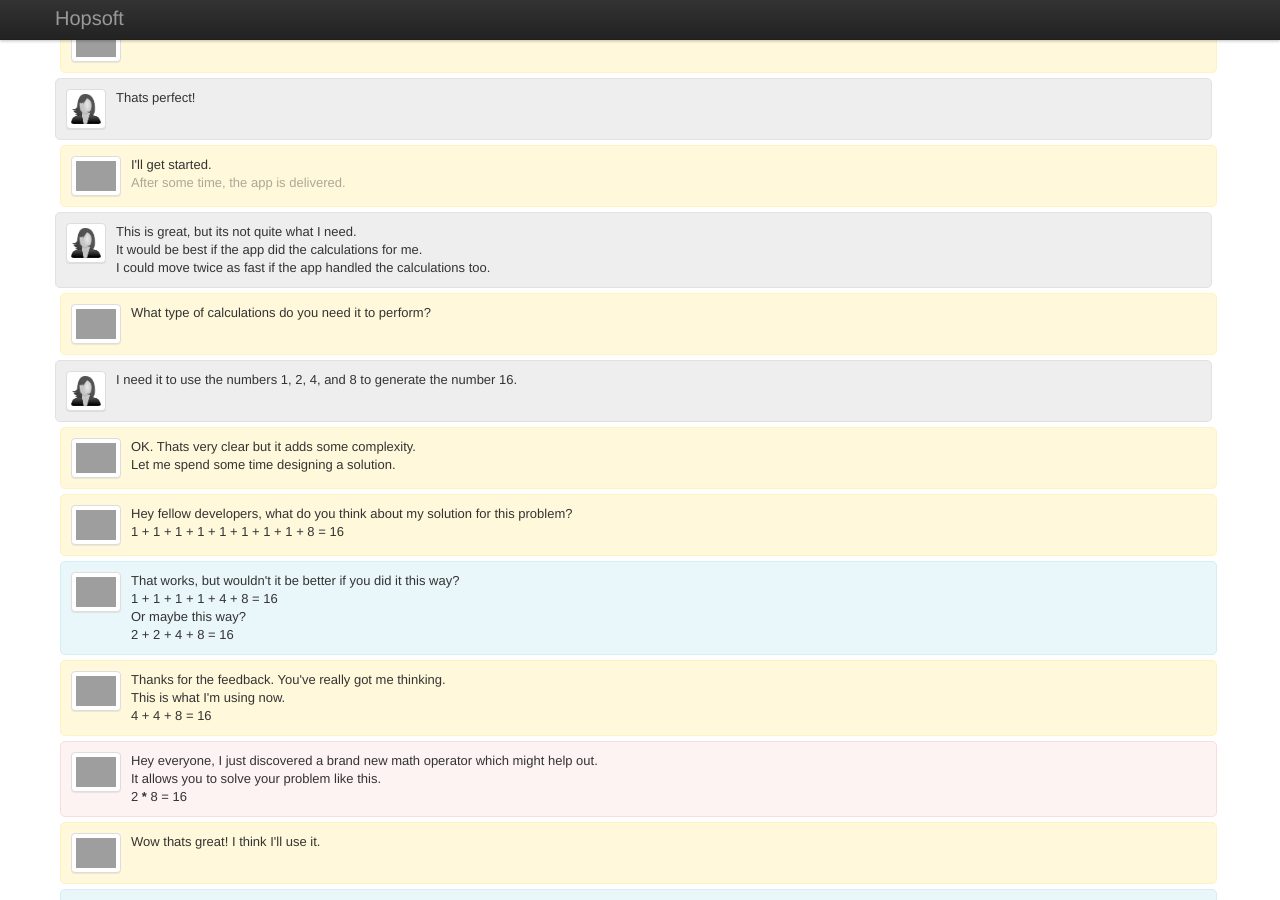
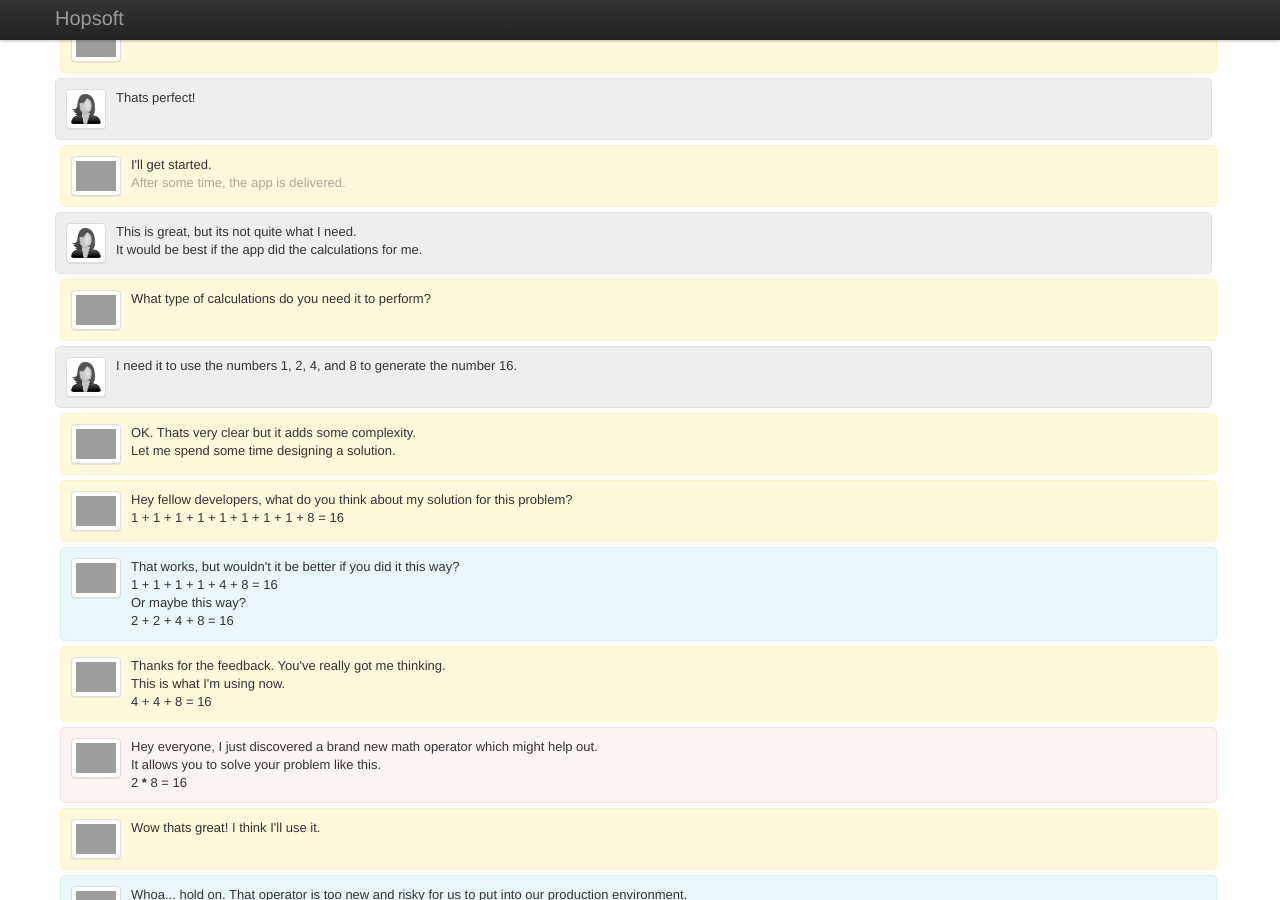
Before and after one commit to hopsoft/hopsoft.github.io, a Jekyll site: the page built from _posts/2012-08-17-why-software-is-hard.markdown, in a window 1280 px wide and 900 px high, scrolled down 892 px, cut to the strip 0-900 px from the top of the window. Built offline with Jekyll 4.4.1, drawn with Linux system fonts in a browser that asks for light colours; comment, search, counter and statistics services are not loaded; grey boxes are pictures that could not be loaded.

Commit message:
Minor tweak to the dialog for terseness.

```diff
--- a/_posts/2012-08-17-why-software-is-hard.markdown
+++ b/_posts/2012-08-17-why-software-is-hard.markdown
@@ -125,8 +125,7 @@ layout: bootstrap
       <img src="/public/images/avatar_female.png" class="thumbnail left" />
       <div class="left">
         This is great, but its not quite what I need.<br />
-        It would be best if the app did the calculations for me.<br />
-        I could move twice as fast if the app handled the calculations too.
+        It would be best if the app did the calculations for me.
       </div>
       <br class="clear" />
     </div>
```
